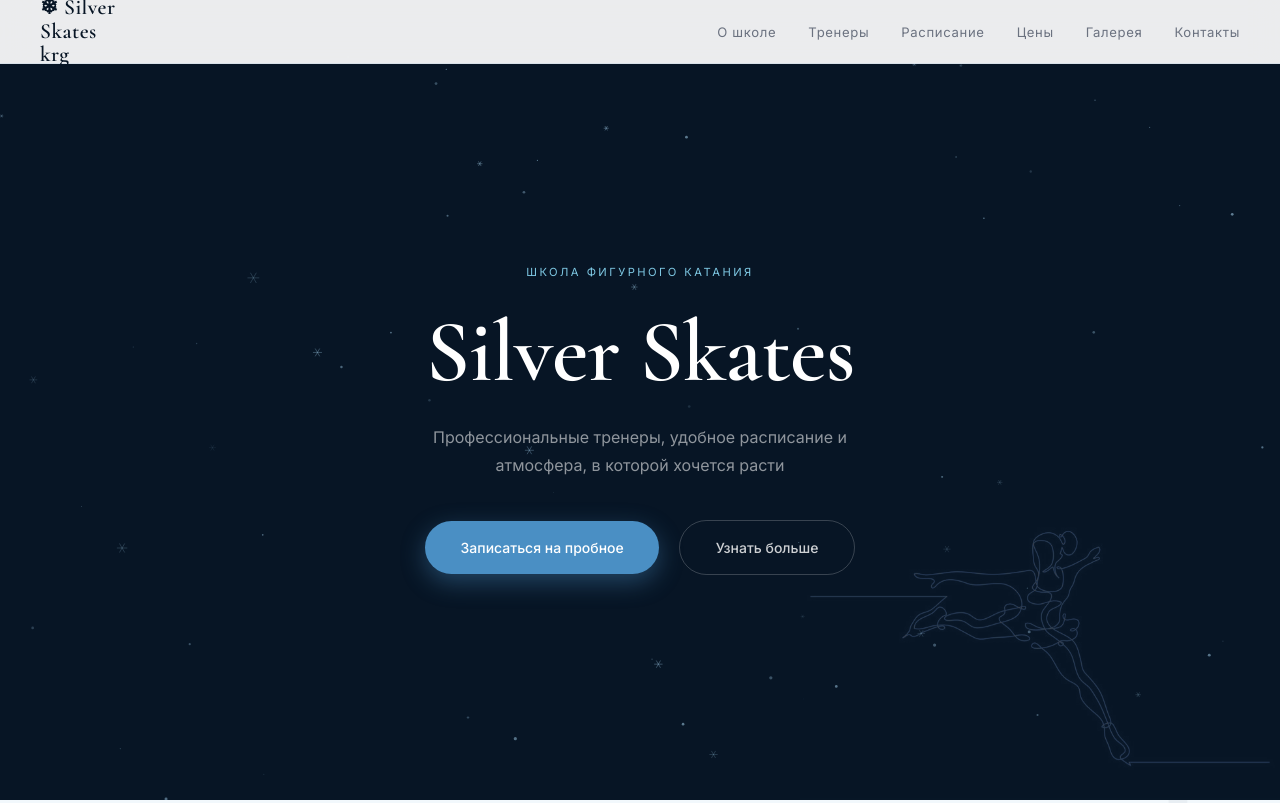
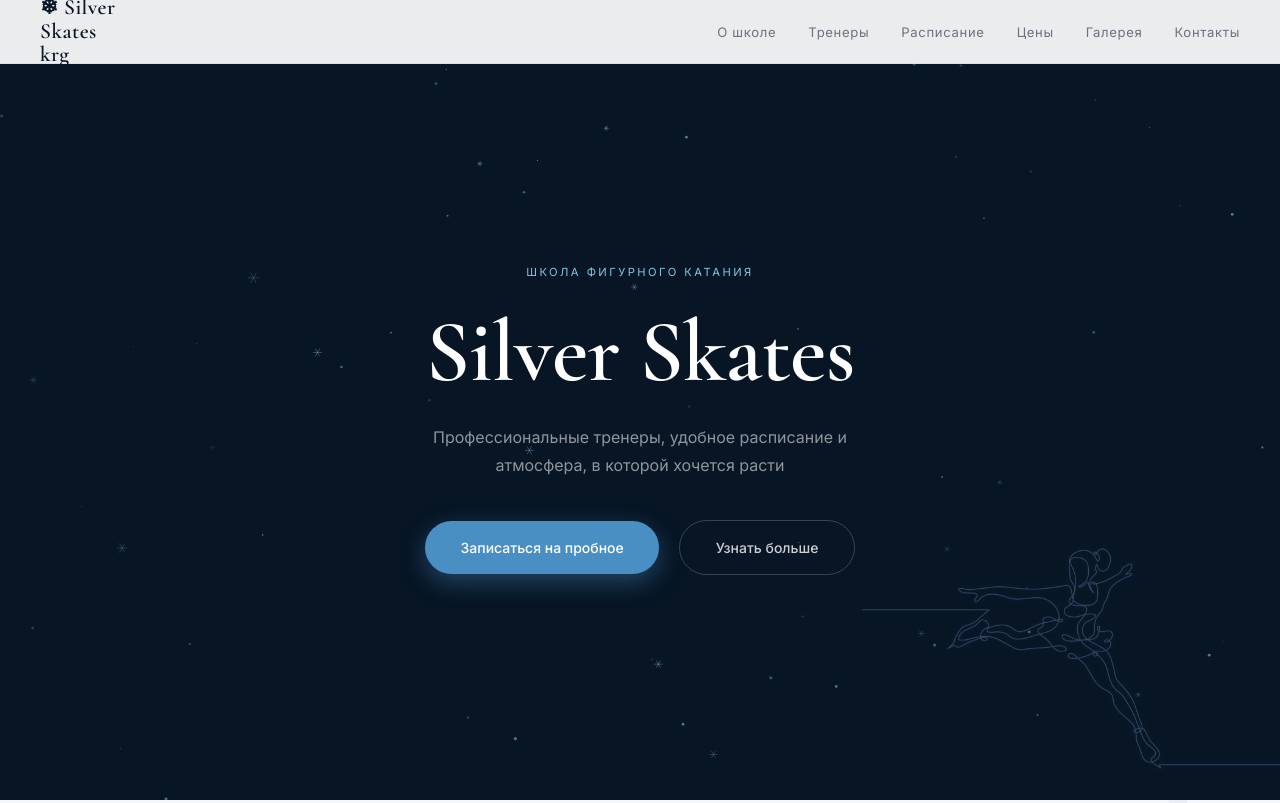
Before and after one commit to globalacc091-hub/my_website, a plain HTML site: page index.html in a window 1280 px wide. Shown: the top 803 px of the page. Drawn offline with nearby package versions, Linux system fonts and the light colour scheme.

Commit message:
fix(hero): make skater illustration responsive with clamp sizing

```diff
--- a/index.html
+++ b/index.html
@@ -165,10 +165,10 @@
     }
     .hero-skater {
   position: absolute;
-  right: 0;
+  right: -20px;
   bottom: 0;
-  width: 480px;
-  opacity: 0.18;
+  width: clamp(320px, 35vw, 580px);
+  opacity: 0.22;
   mix-blend-mode: screen;
   filter: invert(1) sepia(1) saturate(2) hue-rotate(185deg);
   pointer-events: none;
```
